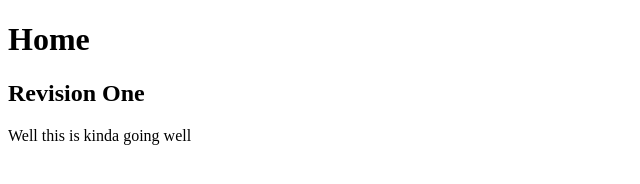
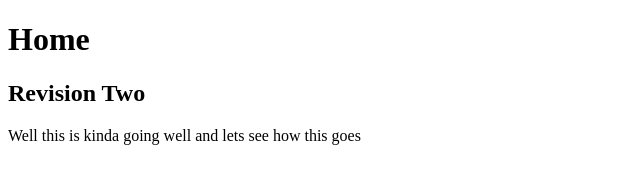
Before and after one commit to Sikbatullah/Projectdemo764, a plain HTML site: page index.html in a window 1280 px wide. Shown: the whole page, without its empty margins (0-640 px from the left). Drawn offline with Linux system fonts and the light colour scheme.

Commit message:
revision Two

```diff
--- a/index.html
+++ b/index.html
@@ -6,7 +6,7 @@
 </head>
 <body>
 	<h1>Home</h1>
-	<h2>Revision One</h2>
-	<p>Well this is kinda going well</p>
+	<h2>Revision Two</h2>
+	<p>Well this is kinda going well and lets see how this goes</p>
 </body>
 </html>
```
